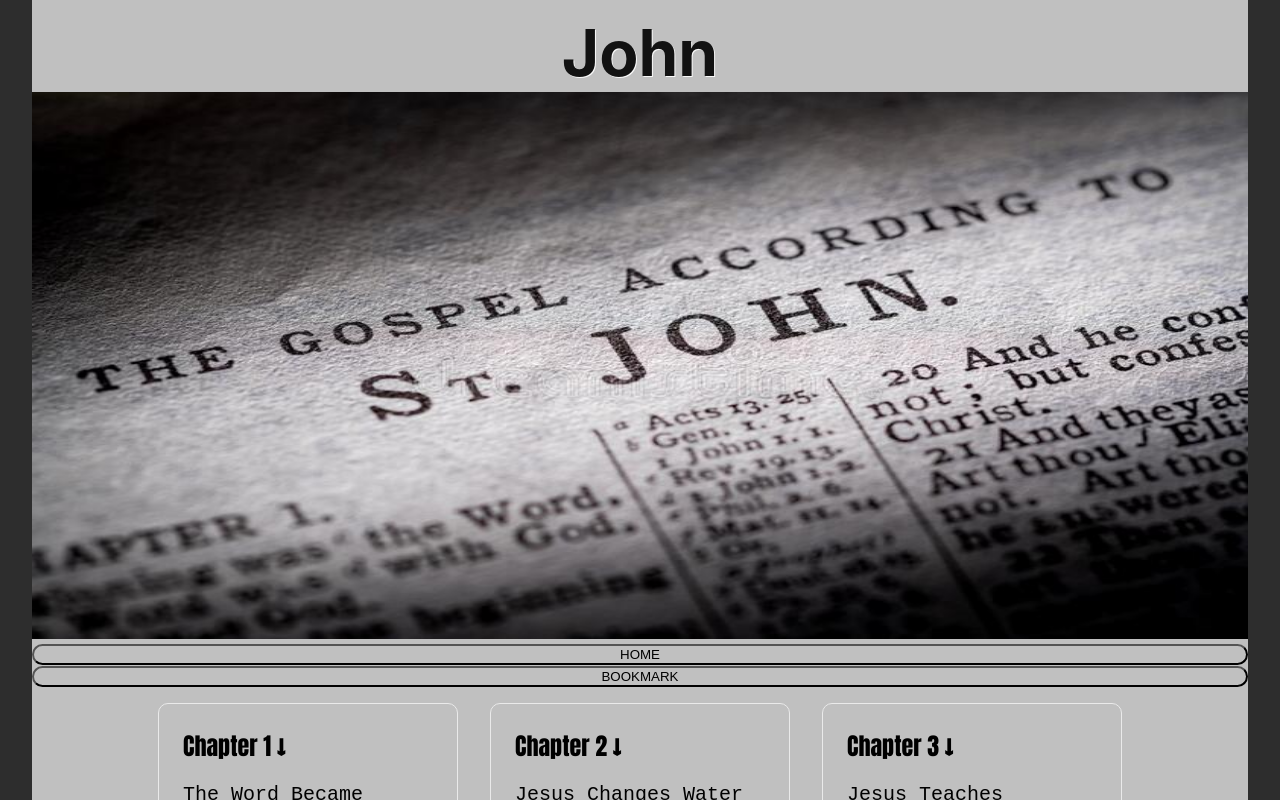
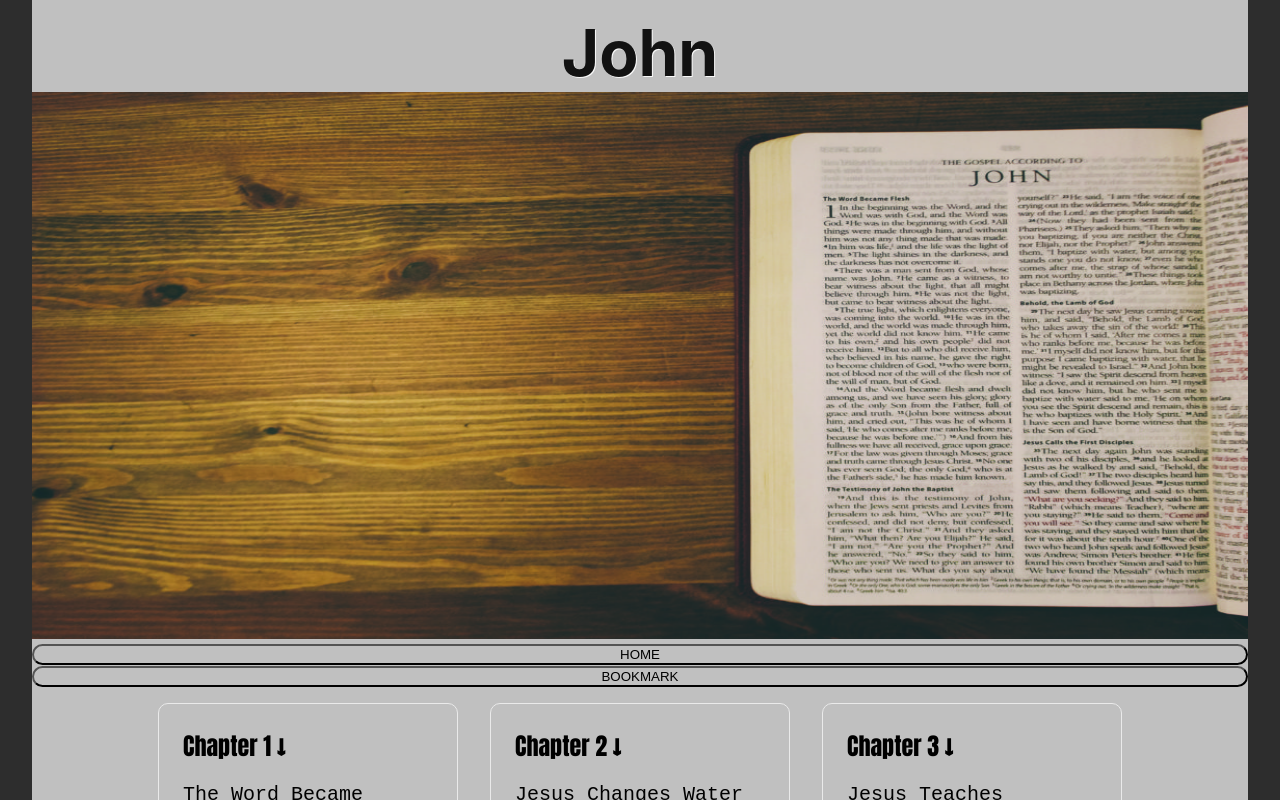
Before and after one commit to jnutt367/john, a Next.js app: page / in a window 1280 px wide. Shown: the top 800 px of the page. Built offline with nearby package versions, Linux system fonts and the light colour scheme.

Commit message:
Update index.js
john.jpg

```diff
--- a/pages/index.js
+++ b/pages/index.js
@@ -18,7 +18,7 @@ export default function Home() {
         </h1>
          <div className={styles.hero}>
        <Image
-                                src="/book-john-king-james.jpg"
+                                src="/john.jpg"
                                 alt="john image"
                                 height={900}
                                 width={2000}
```
